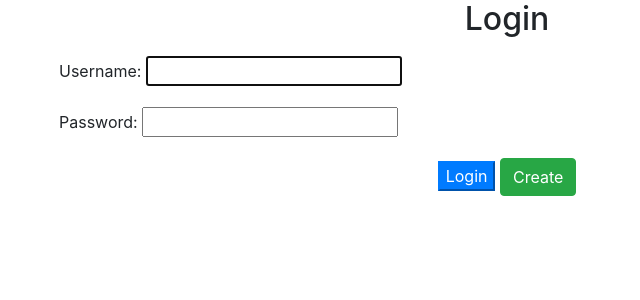
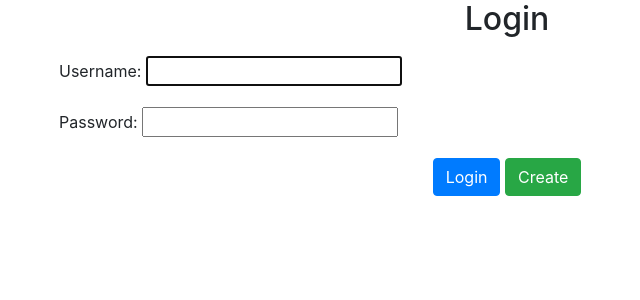
Before and after one commit to kacperwnuk/Subjects_rating_system, a Django app: page /account/login/ in a window 1280 px wide. Shown: the top 300 px of the page, without its empty margins (133-773 px from the left). Run offline with Django 3.2, Linux system fonts and the light colour scheme; parts of the project's set-up code (start-up, migrations or seed data) failed here and were passed over; some libraries are stand-ins or nearby versions.

Commit message:
Quick fix in style

```diff
--- a/templates/registration/login.html
+++ b/templates/registration/login.html
@@ -10,7 +10,7 @@
     {{ form.as_p }}
 
     <div class="buttons">
-        <button type="submit" class="btb=n btn-primary">Login</button>
+        <button type="submit" class="btn btn-primary">Login</button>
         <a href="{% url 'rating:register' %}" class="btn btn-success">Create</a>
     </div>
   </form>
```
